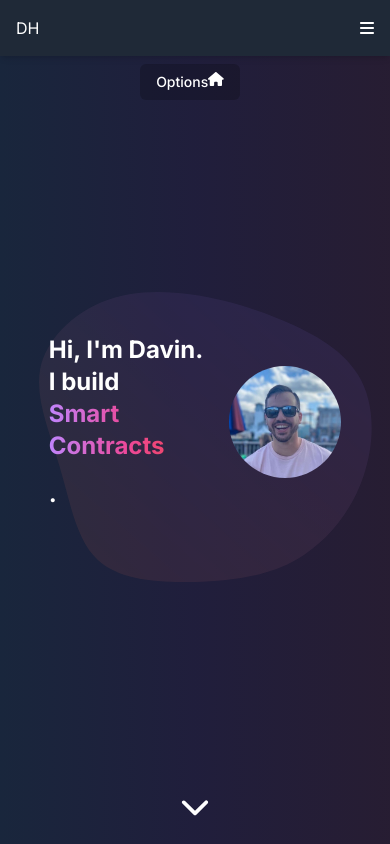
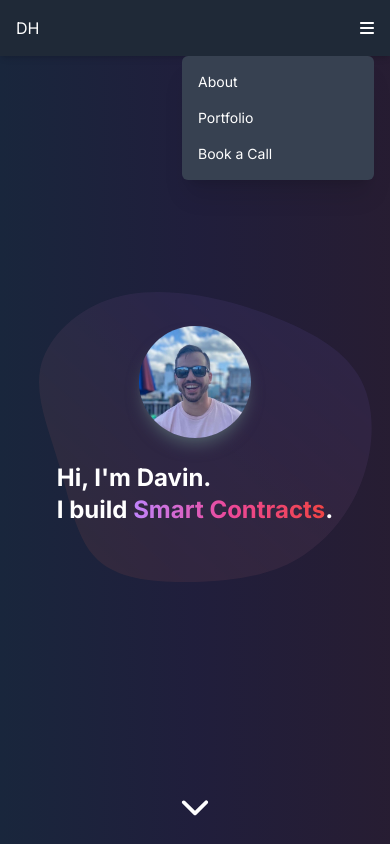
Before and after one commit to davinharding/davin-portfolio, a Next.js app: page / in a window 390 px wide. Both pictures are taken after a click on the button 367 px from the left and 28 px from the top of the page. Shown: the top 844 px of the page. Built offline with nearby package versions, Linux system fonts and the light colour scheme.

Commit message:
tweaked shadow on picture, added layout component for consistency across pages, improved mobile menu

```diff
--- a/src/app/page.tsx
+++ b/src/app/page.tsx
@@ -3,18 +3,19 @@
 "use client";
 
 import ScrollArrow from "@/components/ScrollArrow";
-import Header from "../components/Header";
 import MainContent from "../components/MainContent";
 import Timeline from "@/components/Timeline";
+import Layout from "@/components/Layout";
 
 const Home: React.FC = () => {
   return (
-    <div className="bg-gray-900 text-white min-h-screen">
-      <Header />
-      <MainContent />
-      <ScrollArrow />
-      <Timeline />
-    </div>
+    <Layout>
+      <div className="bg-gray-900 text-white min-h-screen">
+        <MainContent />
+        <ScrollArrow />
+        <Timeline />
+      </div>
+    </Layout>
   );
 };
 
--- a/src/components/Header.tsx
+++ b/src/components/Header.tsx
@@ -1,14 +1,17 @@
-// components/Header.tsx
-
-import { faBars, faHouse } from "@fortawesome/free-solid-svg-icons";
+import { faBars } from "@fortawesome/free-solid-svg-icons";
 import { FontAwesomeIcon } from "@fortawesome/react-fontawesome";
 import Link from "next/link";
-import { Menu, Transition } from "@headlessui/react";
-import { Fragment, useEffect, useRef, useState } from "react";
-import { ChevronDownIcon } from "@heroicons/react/20/solid";
+import { Transition } from "@headlessui/react";
+import { useState } from "react";
 
 const Header: React.FC = () => {
   const [isOpen, setIsOpen] = useState<boolean>(false);
+
+  const navigationItems = [
+    { label: 'About', href: '/about' },
+    { label: 'Portfolio', href: '#' },
+    { label: 'Book a Call', href: '#' },
+  ];
 
   return (
     <div className="fixed top-0 left-0 w-full bg-gray-800 text-white p-4 shadow-md z-50">
@@ -16,185 +19,43 @@ const Header: React.FC = () => {
         <Link href={"/"}>DH</Link>
 
         {/* Desktop Links */}
-        <ul className="hidden md:flex space-x-4 bg-gray-800">
-          <li>
-            <Link href="/about">
-              <button className="text-white hover:text-gray-400">About</button>
-            </Link>
-          </li>
-          <li>
-            <button className="text-white hover:text-gray-400">
-              Portfolio
-            </button>
-          </li>
-          <li>
-            <button className="text-white hover:text-gray-400">
-              Book a Call
-            </button>
-          </li>
+        <ul className="hidden md:flex space-x-4">
+          {navigationItems.map(item => (
+            <li key={item.label}>
+              <Link className="text-white hover:text-gray-400" href={item.href}>
+                {item.label}
+              </Link>
+            </li>
+          ))}
         </ul>
 
         {/* Mobile Hamburger Menu */}
-        <div className="md:hidden">
+        <div className="md:hidden relative">
           <button onClick={() => setIsOpen(!isOpen)}>
             <FontAwesomeIcon icon={faBars} />
           </button>
+
+          {/* Mobile Menu Dropdown */}
+          <Transition
+            show={isOpen}
+            enter="transition duration-200 transform ease-out"
+            enterFrom="opacity-0 scale-95"
+            enterTo="opacity-100 scale-100"
+            leave="transition duration-150 transform ease-in"
+            leaveFrom="opacity-100 scale-100"
+            leaveTo="opacity-0 scale-95"
+          >
+            <div className="absolute right-0 mt-4 w-48 py-2 bg-gray-700 rounded-md shadow-xl z-10">
+              {navigationItems.map(item => (
+                <Link onClick={() => setIsOpen(false)} className="block w-full px-4 py-2 text-sm text-white hover:bg-gray-600" key={item.label} href={item.href}>
+
+                    {item.label}
+                </Link>
+              ))}
+            </div>
+          </Transition>
         </div>
       </div>
-
-      {/* Mobile Sidebar Menu */}
-      {isOpen && (
-        <>
-          <div className="fixed top-16 w-56 text-right">
-            <Menu as="div" className="relative inline-block text-left">
-              <div>
-                <Menu.Button className="inline-flex w-full justify-center rounded-md bg-black bg-opacity-20 px-4 py-2 text-sm font-medium text-white hover:bg-opacity-30 focus:outline-none focus-visible:ring-2 focus-visible:ring-white focus-visible:ring-opacity-75">
-                  Options
-                  <FontAwesomeIcon icon={faHouse} />
-                </Menu.Button>
-              </div>
-              <Transition
-                as={Fragment}
-                enter="transition ease-out duration-100"
-                enterFrom="transform opacity-0 scale-95"
-                enterTo="transform opacity-100 scale-100"
-                leave="transition ease-in duration-75"
-                leaveFrom="transform opacity-100 scale-100"
-                leaveTo="transform opacity-0 scale-95"
-              >
-                <Menu.Items className="absolute right-0 mt-2 w-56 origin-top-right divide-y divide-gray-100 rounded-md bg-white shadow-lg ring-1 ring-black ring-opacity-5 focus:outline-none">
-                  <div className="px-1 py-1 ">
-                    <Menu.Item>
-                      {({ active }) => (
-                        <button
-                          className={`${
-                            active
-                              ? "bg-violet-500 text-white"
-                              : "text-gray-900"
-                          } group flex w-full items-center rounded-md px-2 py-2 text-sm`}
-                        >
-                          {active ? (
-                            <FontAwesomeIcon icon={faHouse} />
-                          ) : (
-                            <FontAwesomeIcon icon={faHouse} />
-                          )}
-                          Edit
-                        </button>
-                      )}
-                    </Menu.Item>
-                    <Menu.Item>
-                      {({ active }) => (
-                        <button
-                          className={`${
-                            active
-                              ? "bg-violet-500 text-white"
-                              : "text-gray-900"
-                          } group flex w-full items-center rounded-md px-2 py-2 text-sm`}
-                        >
-                          {active ? (
-                            <FontAwesomeIcon icon={faHouse} />
-                          ) : (
-                            <FontAwesomeIcon icon={faHouse} />
-                          )}
-                          Duplicate
-                        </button>
-                      )}
-                    </Menu.Item>
-                  </div>
-                  <div className="px-1 py-1">
-                    <Menu.Item>
-                      {({ active }) => (
-                        <button
-                          className={`${
-                            active
-                              ? "bg-violet-500 text-white"
-                              : "text-gray-900"
-                          } group flex w-full items-center rounded-md px-2 py-2 text-sm`}
-                        >
-                          {active ? (
-                            <FontAwesomeIcon icon={faHouse} />
-                          ) : (
-                            <FontAwesomeIcon icon={faHouse} />
-                          )}
-                          Archive
-                        </button>
-                      )}
-                    </Menu.Item>
-                    <Menu.Item>
-                      {({ active }) => (
-                        <button
-                          className={`${
-                            active
-                              ? "bg-violet-500 text-white"
-                              : "text-gray-900"
-                          } group flex w-full items-center rounded-md px-2 py-2 text-sm`}
-                        >
-                          {active ? (
-                            <FontAwesomeIcon icon={faHouse} />
-                          ) : (
-                            <FontAwesomeIcon icon={faHouse} />
-                          )}
-                          Move
-                        </button>
-                      )}
-                    </Menu.Item>
-                  </div>
-                  <div className="px-1 py-1">
-                    <Menu.Item>
-                      {({ active }) => (
-                        <button
-                          className={`${
-                            active
-                              ? "bg-violet-500 text-white"
-                              : "text-gray-900"
-                          } group flex w-full items-center rounded-md px-2 py-2 text-sm`}
-                        >
-                          {active ? (
-                            <FontAwesomeIcon icon={faHouse} />
-                          ) : (
-                            <FontAwesomeIcon icon={faHouse} />
-                          )}
-                          Delete
-                        </button>
-                      )}
-                    </Menu.Item>
-                  </div>
-                </Menu.Items>
-              </Transition>
-            </Menu>
-          </div>
-          {/* <div className="fixed top-10 right-0 h-full w-4/5 max-w-md transform ease-in-out atranslate-x-0 md:translate-x-full transition-transform duration-600 bg-gray-800 z-40">
-            <ul className="flex flex-col space-y-2 p-4 bg-gray-800">
-              <li>
-                <Link href="/about">
-                  <button
-                    className="text-white hover:text-gray-400 w-full text-left"
-                    onClick={() => setIsOpen(false)}
-                  >
-                    About
-                  </button>
-                </Link>
-              </li>
-              <li>
-                <button
-                  className="text-white hover:text-gray-400 w-full text-left"
-                  onClick={() => setIsOpen(false)}
-                >
-                  Portfolio
-                </button>
-              </li>
-              <li>
-                <button
-                  className="text-white hover:text-gray-400 w-full text-left"
-                  onClick={() => setIsOpen(false)}
-                >
-                  Book a Call
-                </button>
-              </li>
-            </ul>
-          </div> */}
-        </>
-      )}
     </div>
   );
 };
--- /dev/null
+++ b/src/components/Layout.tsx
@@ -0,0 +1,18 @@
+import Header from './Header'
+// import Footer from './footer'
+
+type LayoutProps = {
+    children?: React.ReactNode;
+}
+
+const Layout: React.FC<LayoutProps> = ({ children }) => {
+  return (
+    <>
+      <Header />
+      <main>{children}</main>
+      {/* <Footer /> */}
+    </>
+  )
+}
+
+export default Layout;
--- a/src/components/MainContent.tsx
+++ b/src/components/MainContent.tsx
@@ -8,7 +8,7 @@ const MainContent: React.FC = () => {
     "Mint Pages",
     "Smart Contracts",
     "Landing Pages",
-    "SaaS Platforms"
+    "SaaS Platforms",
   ];
   const [currentWord, setCurrentWord] = useState<number>(0);
 
@@ -23,9 +23,11 @@ const MainContent: React.FC = () => {
   return (
     <Background>
       <div className="flex items-center justify-center h-screen">
-        <div className="lg:w-1/2 w-9/12 flex justify-between items-center">
+        <div className="flex flex-col-reverse lg:flex-row justify-between items-center w-9/12 lg:w-1/2">
           <div>
-            <h1 className="lg:text-6xl text-2xl font-bold">Hi, {"I'm"} Davin.</h1>
+            <h1 className="lg:text-6xl text-2xl font-bold">
+              Hi, {"I'm"} Davin.
+            </h1>
             <h1 className="lg:text-6xl text-2xl font-bold">
               I build{" "}
               <span className={`inline-block`}>
@@ -43,7 +45,7 @@ const MainContent: React.FC = () => {
           <img
             src="/profile_picture.jpg"
             alt="Davin's Profile"
-            className="rounded-full h-28 lg:h-72 shadow-lg shadow-inherit transform transition-transform duration-300 ml-6"
+            className="rounded-full h-28 lg:h-72 shadow-lg shadow-gray-600  transform transition-transform duration-300 my-6 lg:mt-0 lg:ml-6"
           />
         </div>
 
```
Also changed, not shown: src/app/about/page.tsx (+7 -6 lines).
